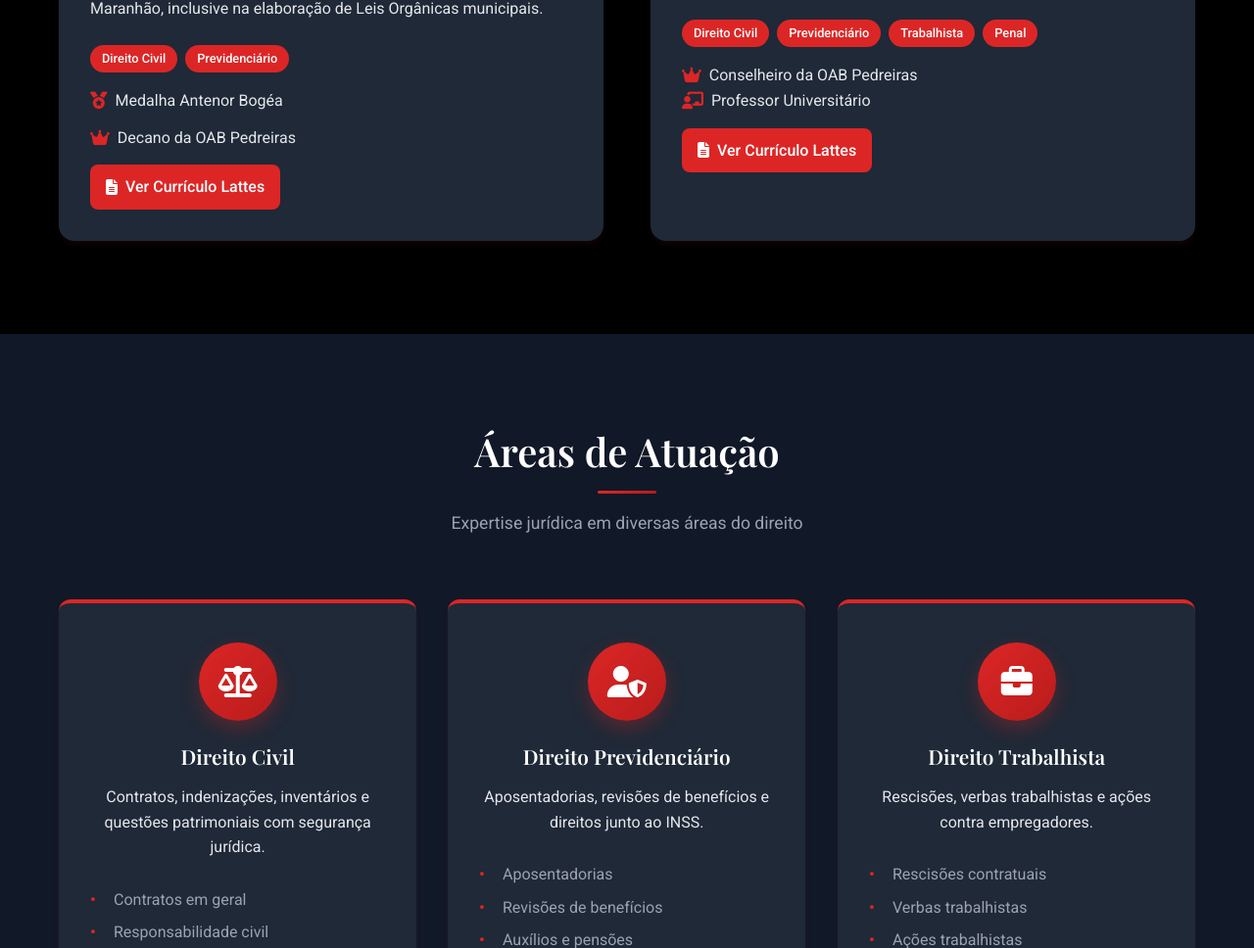
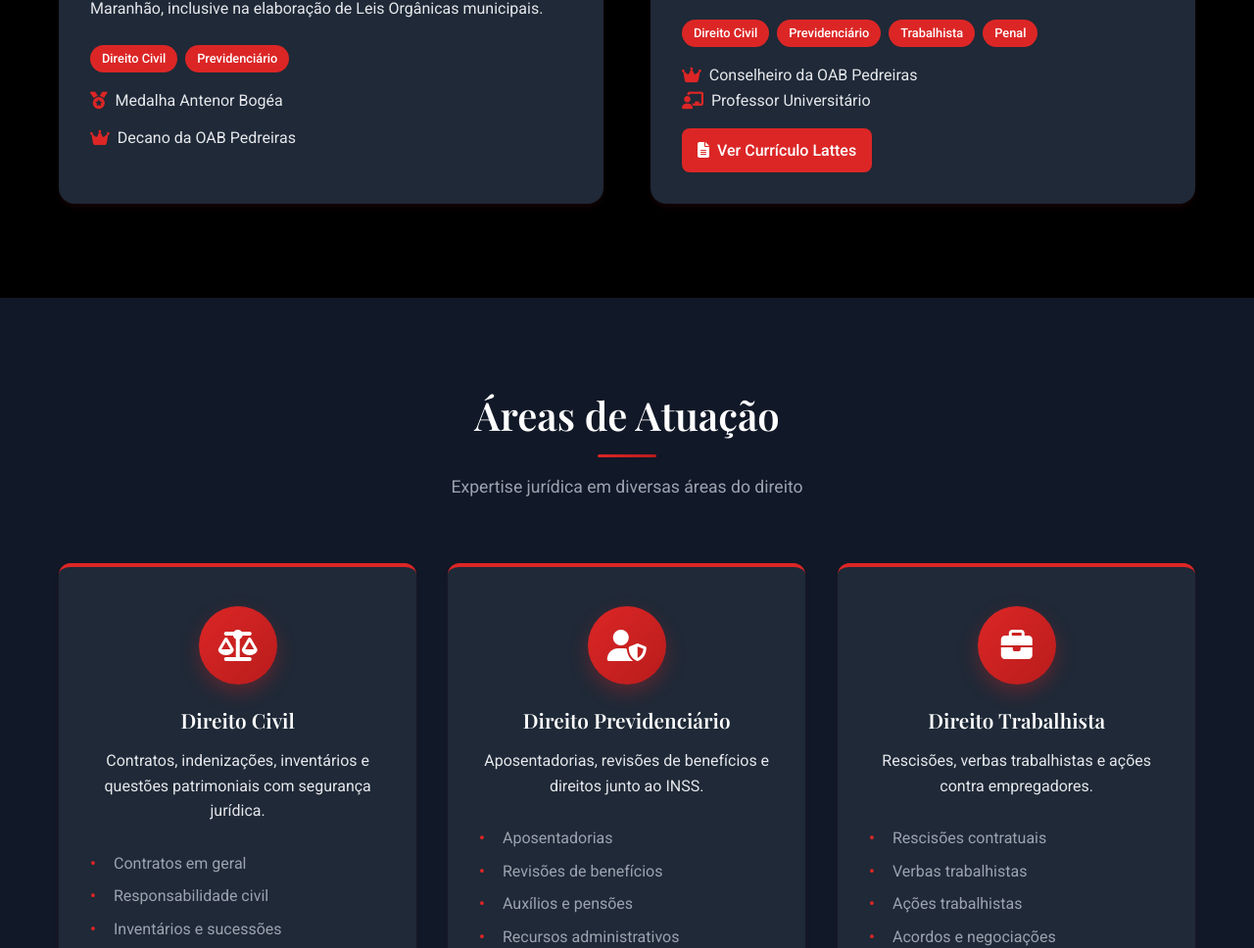
Before and after one commit to visionxma/lacerdaelacerda, a website built with Vite: page index.html in a window 1280 px wide. Shown: the part 2551-3519 px from the top of the page at 98% size. Built offline with nearby package versions, Linux system fonts and the light colour scheme; files whose address does not match are found by name.

Commit message:
Update index.html

```diff
--- a/index.html
+++ b/index.html
@@ -178,10 +178,7 @@
                             <span>Decano da OAB Pedreiras</span>
                         </div>
                     </div>
-                        <!-- Botão Currículo Lattes -->
-    <a href="http://lattes.cnpq.br/8665945635910157" target="_blank" class="btn-lattes">
-      <i class="fas fa-file-alt"></i> Ver Currículo Lattes
-    </a>
+
                 </div>
             </div>
 
```
